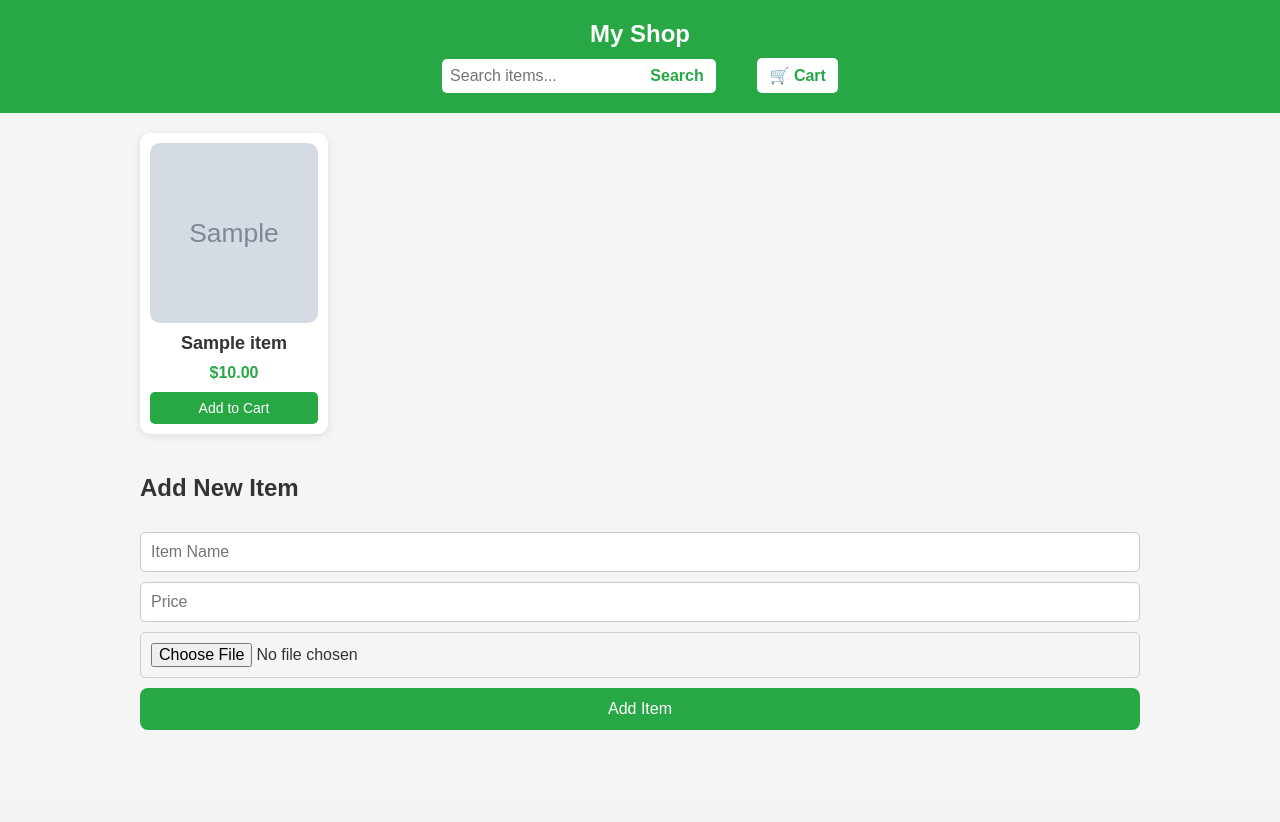
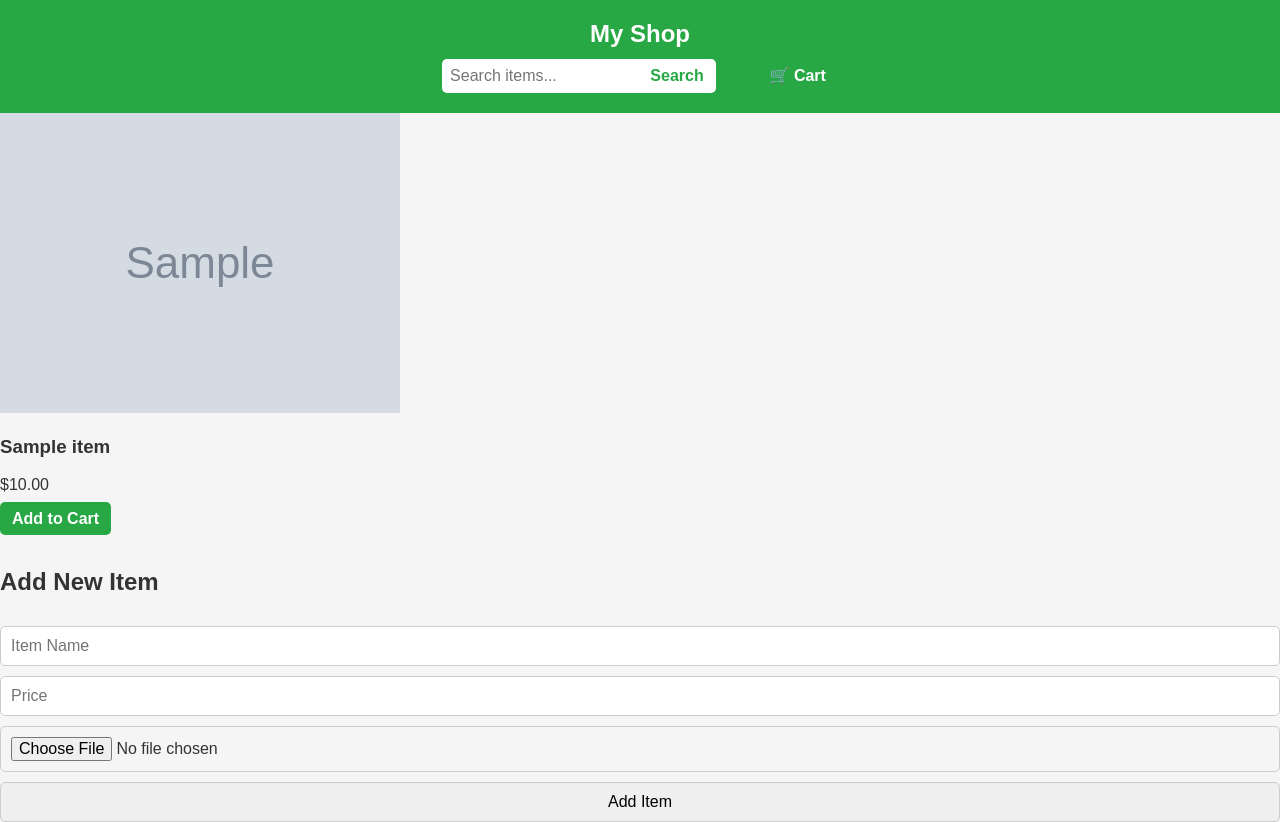
Before and after one commit to Jensen-creator/my--flask-pwa, a Flask app: page / in a window 1280 px wide. Before the commit the page ends 730 px from the top, so only its background shows below. Run offline with Flask 3, Linux system fonts and the light colour scheme; tables that the repository leaves empty hold one stand-in row (values such as "Sample post"); grey boxes marked "Sample" are stand-in pictures.

Commit message:
Update style.css

```diff
--- a/static/style.css
+++ b/static/style.css
@@ -13,6 +13,7 @@ header {
     color: white;
     padding: 20px;
     text-align: center;
+    position: relative;
 }
 
 header h1 {
@@ -56,93 +55,22 @@ header h1 {
     font-size: 16px;
 }
 
-.cart-button {
-    padding: 8px 12px;
-    background-color: #fff;
-    color: #28a745;
-    text-decoration: none;
-    border-radius: 5px;
-    font-weight: bold;
-}
-
-.cart-button:hover {
-    background-color: #e6e6e6;
-}
-
-/* =========================
-   Main Layout
-========================= */
-main {
-    display: flex;
-    justify-content: center;
-    padding: 20px;
-}
-
-.items {
-    width: 100%;
-    max-width: 1000px;
-}
-
-/* =========================
-   Shop Item Grid
-========================= */
-.item-grid {
-    display: grid;
-    grid-template-columns: repeat(auto-fill, minmax(160px, 1fr));
-    gap: 15px;
-}
-
-.item-card {
-    background-color: #fff;
-    padding: 10px;
-    border-radius: 10px;
-    text-align: center;
-    box-shadow: 0 2px 8px rgba(0,0,0,0.1);
-    display: flex;
-    flex-direction: column;
-    gap: 10px;
-    transition: transform 0.2s;
-}
-
-.item-card:hover {
-    transform: scale(1.02);
-}
-
-.item-card img {
-    width: 100%;
-    height: 180px;
-    object-fit: cover;
-    border-radius: 10px;
-}
-
-.item-card h3 {
-    margin: 0;
-    font-size: 18px;
-}
-
-.item-card p {
-    margin: 0;
-    font-size: 16px;
-    font-weight: bold;
-    color: #28a745;
-}
-
-.button {
+/* Buttons */
+.cart-button, .button {
     padding: 8px 12px;
     background-color: #28a745;
     color: white;
     text-decoration: none;
     border-radius: 5px;
-    font-size: 14px;
+    font-weight: bold;
+    cursor: pointer;
 }
 
-.button:hover {
+.cart-button:hover, .button:hover {
     background-color: #218838;
 }
 
-/* =========================
-   Add Item Form
-========================= */
+/* Add Item Form */
 .add-form {
     display: flex;
     flex-direction: column;
@@ -150,34 +78,30 @@ main {
     margin-top: 20px;
 }
 
-.add-form input[type="text"],
-.add-form input[type="number"],
-.add-form input[type="file"] {
+.add-form input, .add-form button {
     padding: 10px;
     border-radius: 5px;
     border: 1px solid #ccc;
     font-size: 16px;
-    width: 100%;
-    box-sizing: border-box;
 }
 
-.add-form button {
-    padding: 12px;
-    border: none;
-    background-color: #28a745;
-    color: white;
-    border-radius: 8px;
-    cursor: pointer;
-    font-size: 16px;
+/* Cart Page */
+.back-button {
+    position: absolute;
+    left: 20px;
+    top: 25px;
+    background-color: #fff;
+    color: #28a745;
+    text-decoration: none;
+    padding: 8px 12px;
+    border-radius: 5px;
+    font-weight: bold;
 }
 
-.add-form button:hover {
-    background-color: #218838;
+.back-button:hover {
+    background-color: #e6e6e6;
 }
 
-/* =========================
-   Cart Page
-========================= */
 .cart-page {
     padding: 20px;
     max-width: 1000px;
```
Also changed, not shown: other parts of static/style.css (+31 -31 lines).
